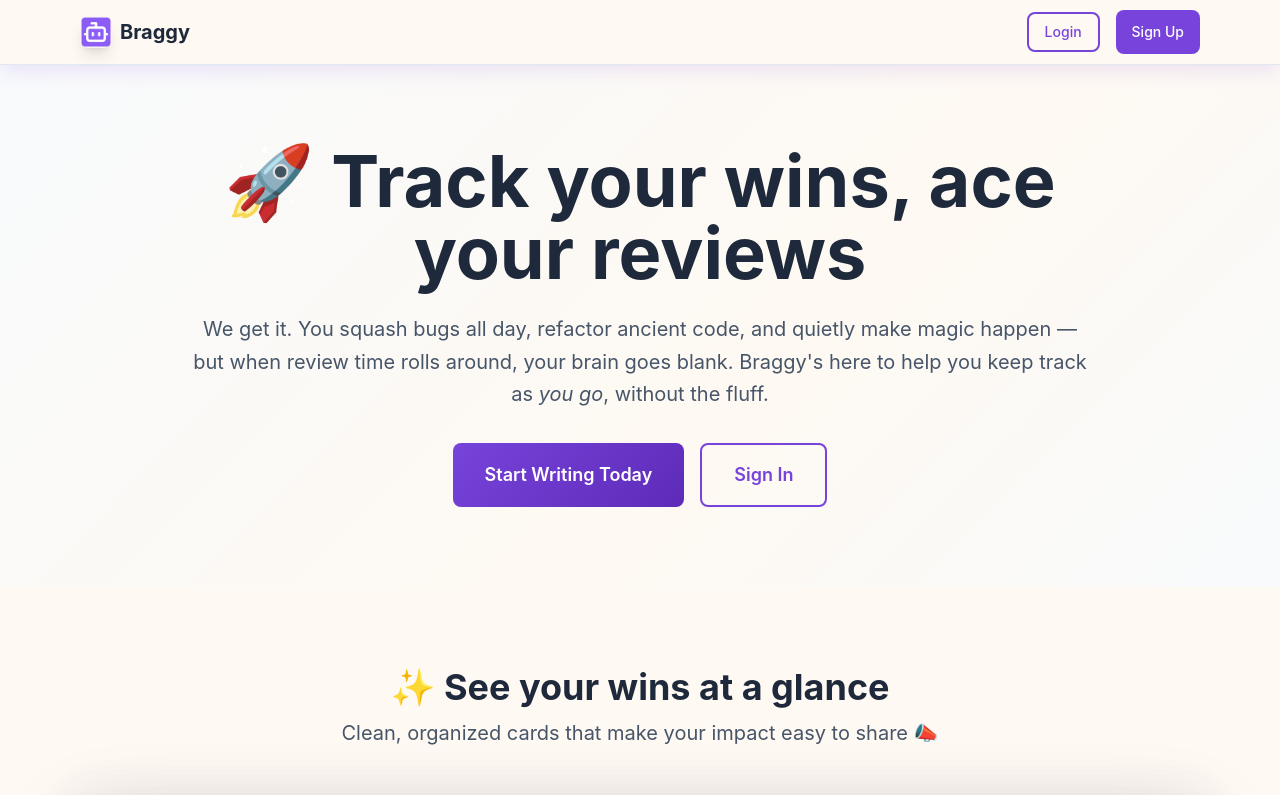
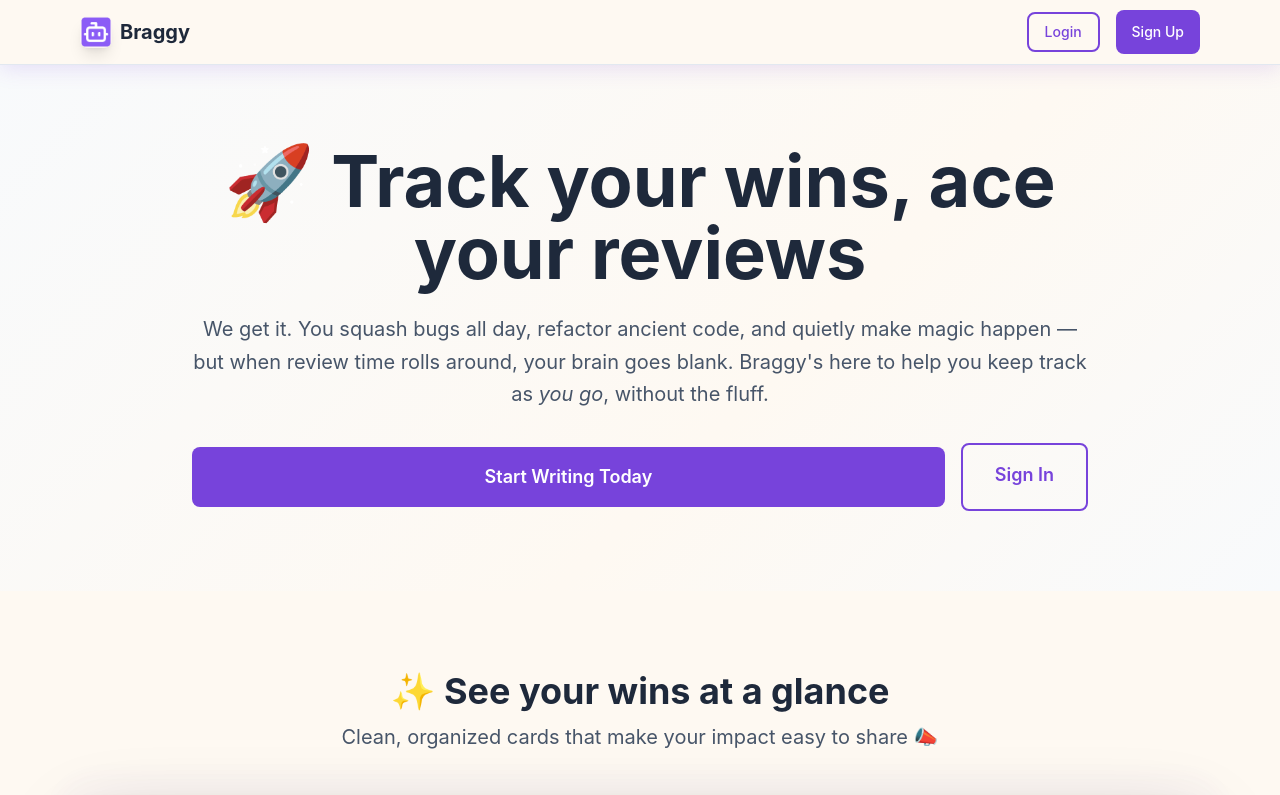
Before and after one commit to guillermomtz1/notes-app, a React (Vite) app in the folder frontend/notes-app/: page / in a window 1280 px wide. Shown: the top 795 px of the page. Built offline with nearby package versions, Linux system fonts and the light colour scheme; no server answers; the HTML template or start-up script is replaced by a standard one.

Commit message:
Fix signup button

```diff
--- a/frontend/notes-app/src/pages/Landing/Landing.jsx
+++ b/frontend/notes-app/src/pages/Landing/Landing.jsx
@@ -69,7 +69,7 @@ const Landing = () => {
             <div className="flex flex-col sm:flex-row gap-4 justify-center">
               <button
                 onClick={handleSignUp}
-                className="gradient-bg px-8 py-4 text-lg font-semibold transform hover:scale-105 whitespace-nowrap text-center rounded-lg transition-all duration-200 text-white cursor-pointer"
+                className="btn-primary px-8 py-4 text-lg font-semibold transform hover:scale-105 whitespace-nowrap text-center rounded-lg transition-all duration-200 text-white cursor-pointer"
               >
                 Start Writing Today
               </button>
```
